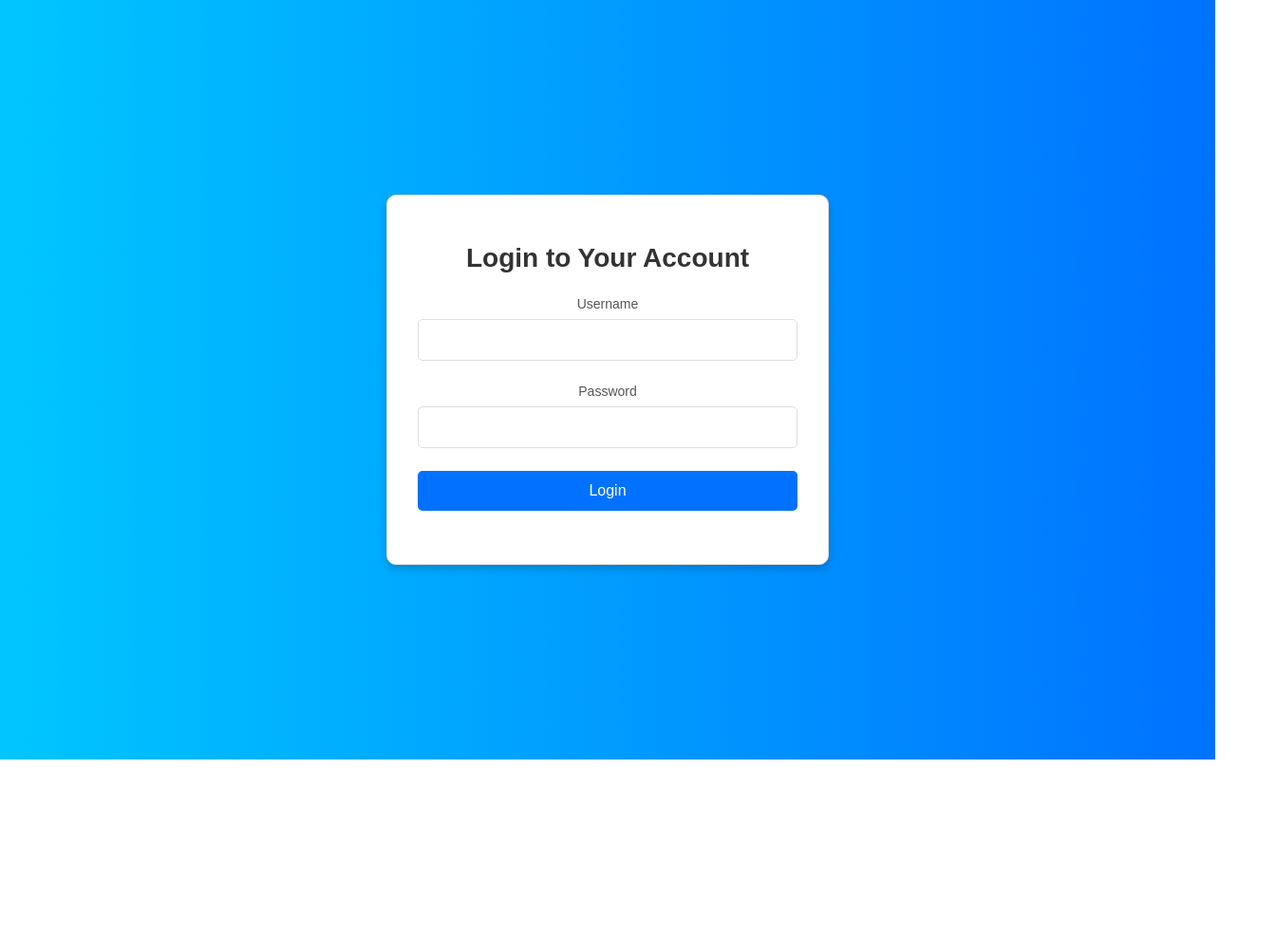
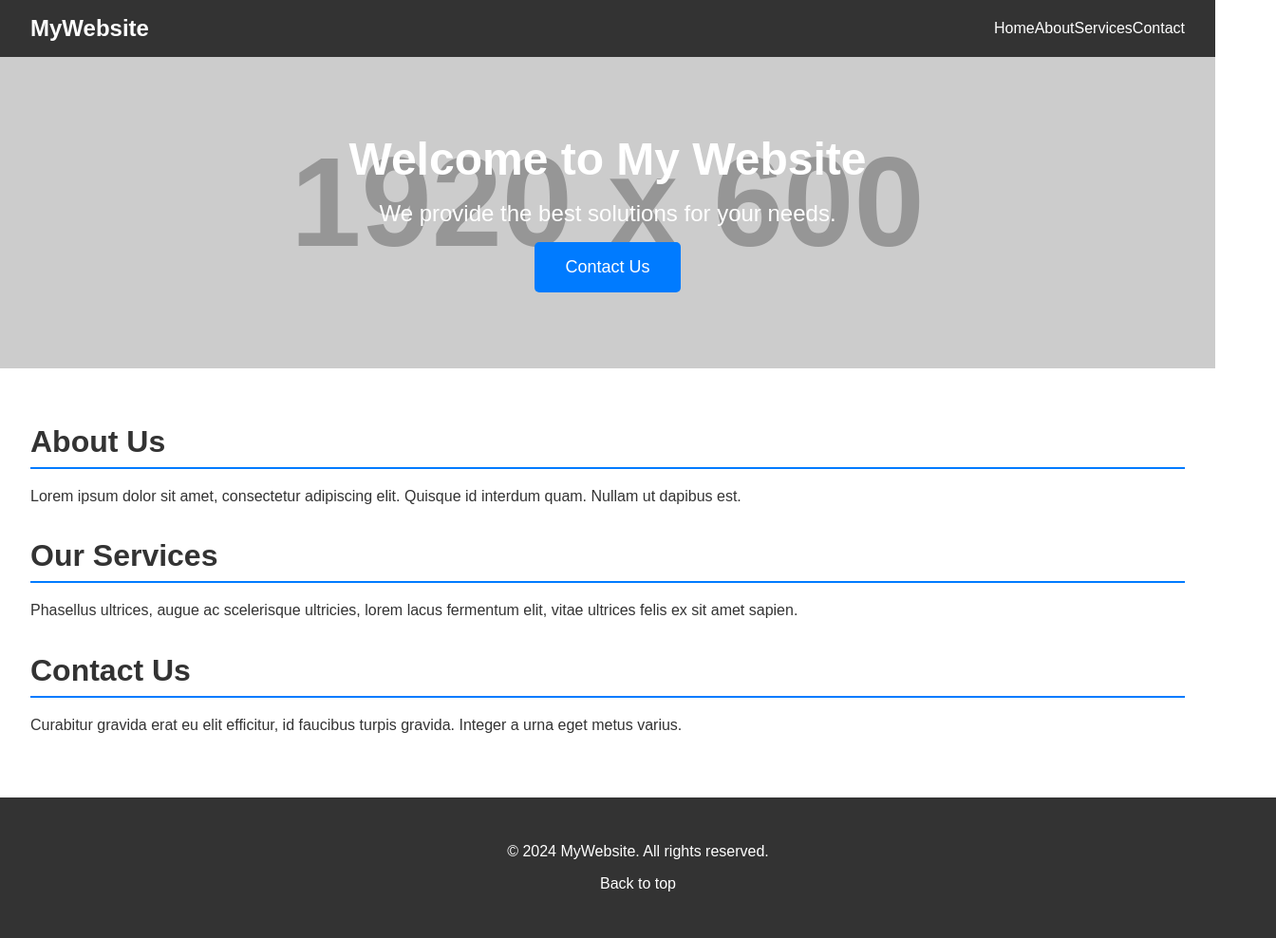
Before and after one commit to jaswanthnasa/Jaswanth-DevOps-Documentations, a plain HTML site: page Docker/practice/nginx/index.html in a window 1280 px wide. Shown: the whole page at 95% size, 1344 px wide, since content can reach past the window. Before the commit the page ends 800 px from the top, so only its background shows below. Drawn offline with Linux system fonts and the light colour scheme; placeholder pictures from the web are drawn by us.

Commit message:
modified

```diff
--- a/Docker/practice/nginx/index.html
+++ b/Docker/practice/nginx/index.html
@@ -3,125 +3,180 @@
 <head>
     <meta charset="UTF-8">
     <meta name="viewport" content="width=device-width, initial-scale=1.0">
-    <title>Login - Beautiful App</title>
+    <title>Complex Website</title>
     <style>
         body {
-            font-family: 'Arial', sans-serif;
-            background: linear-gradient(to right, #00c6ff, #0072ff);
+            font-family: Arial, sans-serif;
+            margin: 0;
+            padding: 0;
+            box-sizing: border-box;
+            color: #333;
+        }
+        /* Navigation Bar */
+        .navbar {
             display: flex;
-            justify-content: center;
+            justify-content: space-between;
             align-items: center;
-            height: 100vh;
+            background-color: #333;
+            padding: 1rem 2rem;
+            color: #fff;
+            position: sticky;
+            top: 0;
+            z-index: 1000;
+        }
+        .navbar a {
+            color: #fff;
+            text-decoration: none;
+            margin: 0 1rem;
+            font-size: 16px;
+        }
+        .navbar a:hover {
+            text-decoration: underline;
+        }
+        .navbar .logo {
+            font-size: 24px;
+            font-weight: bold;
+        }
+        .navbar .menu {
+            display: flex;
+        }
+        .navbar .menu a {
             margin: 0;
         }
-        .login-container {
-            background: #fff;
+        .navbar .toggle {
+            display: none;
+        }
+        /* Hero Section */
+        .hero {
+            background: url('https://via.placeholder.com/1920x600') no-repeat center center/cover;
+            color: #fff;
+            text-align: center;
+            padding: 5rem 2rem;
+        }
+        .hero h1 {
+            font-size: 48px;
+            margin: 0;
+        }
+        .hero p {
+            font-size: 24px;
+            margin: 1rem 0;
+        }
+        .hero button {
+            padding: 1rem 2rem;
+            background-color: #007bff;
+            border: none;
+            color: #fff;
+            font-size: 18px;
+            cursor: pointer;
+            border-radius: 5px;
+            transition: background-color 0.3s;
+        }
+        .hero button:hover {
+            background-color: #0056b3;
+        }
+        /* Main Content */
+        .main-content {
             padding: 2rem;
-            border-radius: 10px;
-            box-shadow: 0 4px 8px rgba(0, 0, 0, 0.2);
+        }
+        .section {
+            margin-bottom: 2rem;
+        }
+        .section h2 {
+            font-size: 32px;
+            border-bottom: 2px solid #007bff;
+            padding-bottom: 0.5rem;
+            margin-bottom: 1rem;
+        }
+        .section p {
+            line-height: 1.6;
+        }
+        /* Footer */
+        .footer {
+            background-color: #333;
+            color: #fff;
+            text-align: center;
+            padding: 2rem;
+            position: relative;
+            bottom: 0;
             width: 100%;
-            max-width: 400px;
-            text-align: center;
-            border: 1px solid #ddd;
         }
-        h1 {
-            margin-bottom: 1.5rem;
-            font-size: 28px;
-            color: #333;
+        .footer a {
+            color: #fff;
+            text-decoration: none;
         }
-        .form-group {
-            margin-bottom: 1.5rem;
+        .footer a:hover {
+            text-decoration: underline;
         }
-        .form-group label {
+        /* Responsive Design */
+        @media (max-width: 768px) {
+            .navbar .menu {
+                display: none;
+                flex-direction: column;
+            }
+            .navbar .toggle {
                 display: block;
-            margin-bottom: 0.5rem;
-            font-size: 14px;
-            color: #555;
+                cursor: pointer;
+                font-size: 24px;
             }
-        .form-group input {
-            width: 100%;
-            padding: 0.75rem;
-            border: 1px solid #ddd;
-            border-radius: 5px;
-            box-sizing: border-box;
-            font-size: 16px;
-            transition: border-color 0.3s ease;
-        }
-        .form-group input:focus {
-            border-color: #0072ff;
-            outline: none;
-        }
-        .form-group input[type="submit"] {
-            background-color: #0072ff;
-            color: #fff;
-            border: none;
-            cursor: pointer;
-            font-size: 16px;
-            padding: 0.75rem;
-            border-radius: 5px;
-            transition: background-color 0.3s ease;
-        }
-        .form-group input[type="submit"]:hover {
-            background-color: #005bb5;
-        }
-        .error {
-            color: #d9534f;
-            font-size: 12px;
-            margin-top: 0.5rem;
-        }
-        @media (max-width: 600px) {
-            .login-container {
-                padding: 1rem;
+            .navbar.active .menu {
+                display: flex;
             }
         }
     </style>
 </head>
 <body>
-    <div class="login-container">
-        <h1>Login to Your Account</h1>
-        <form id="loginForm" action="/login" method="post">
-            <div class="form-group">
-                <label for="username">Username</label>
-                <input type="text" id="username" name="username" required>
-                <div class="error" id="usernameError"></div>
+    <!-- Navigation Bar -->
+    <div class="navbar" id="navbar">
+        <div class="logo">MyWebsite</div>
+        <div class="toggle" id="toggle">&#9776;</div>
+        <div class="menu">
+            <a href="#home">Home</a>
+            <a href="#about">About</a>
+            <a href="#services">Services</a>
+            <a href="#contact">Contact</a>
         </div>
-            <div class="form-group">
-                <label for="password">Password</label>
-                <input type="password" id="password" name="password" required>
-                <div class="error" id="passwordError"></div>
     </div>
-            <div class="form-group">
-                <input type="submit" value="Login">
+
+    <!-- Hero Section -->
+    <div class="hero" id="home">
+        <h1>Welcome to My Website</h1>
+        <p>We provide the best solutions for your needs.</p>
+        <button onclick="scrollToSection('contact')">Contact Us</button>
     </div>
-        </form>
+
+    <!-- Main Content -->
+    <div class="main-content">
+        <div class="section" id="about">
+            <h2>About Us</h2>
+            <p>Lorem ipsum dolor sit amet, consectetur adipiscing elit. Quisque id interdum quam. Nullam ut dapibus est.</p>
+        </div>
+        <div class="section" id="services">
+            <h2>Our Services</h2>
+            <p>Phasellus ultrices, augue ac scelerisque ultricies, lorem lacus fermentum elit, vitae ultrices felis ex sit amet sapien.</p>
+        </div>
+        <div class="section" id="contact">
+            <h2>Contact Us</h2>
+            <p>Curabitur gravida erat eu elit efficitur, id faucibus turpis gravida. Integer a urna eget metus varius.</p>
+        </div>
+    </div>
+
+    <!-- Footer -->
+    <div class="footer">
+        <p>&copy; 2024 MyWebsite. All rights reserved.</p>
+        <p><a href="#home">Back to top</a></p>
     </div>
 
     <script>
-        document.getElementById('loginForm').addEventListener('submit', function(event) {
-            let valid = true;
-            const username = document.getElementById('username');
-            const password = document.getElementById('password');
-            const usernameError = document.getElementById('usernameError');
-            const passwordError = document.getElementById('passwordError');
+        // Toggle Navigation Menu for Mobile
+        document.getElementById('toggle').addEventListener('click', function() {
+            const navbar = document.getElementById('navbar');
+            navbar.classList.toggle('active');
+        });
 
-            // Clear previous errors
-            usernameError.textContent = '';
-            passwordError.textContent = '';
-
-            // Basic validation
-            if (username.value.trim() === '') {
-                usernameError.textContent = 'Username is required';
-                valid = false;
+        // Smooth Scrolling to Section
+        function scrollToSection(id) {
+            document.getElementById(id).scrollIntoView({ behavior: 'smooth' });
         }
-            if (password.value.trim() === '') {
-                passwordError.textContent = 'Password is required';
-                valid = false;
-            }
-
-            if (!valid) {
-                event.preventDefault(); // Prevent form submission if validation fails
-            }
-        });
     </script>
 </body>
 </html>
```
Lines whose indentation alone changed are shown as unchanged.
